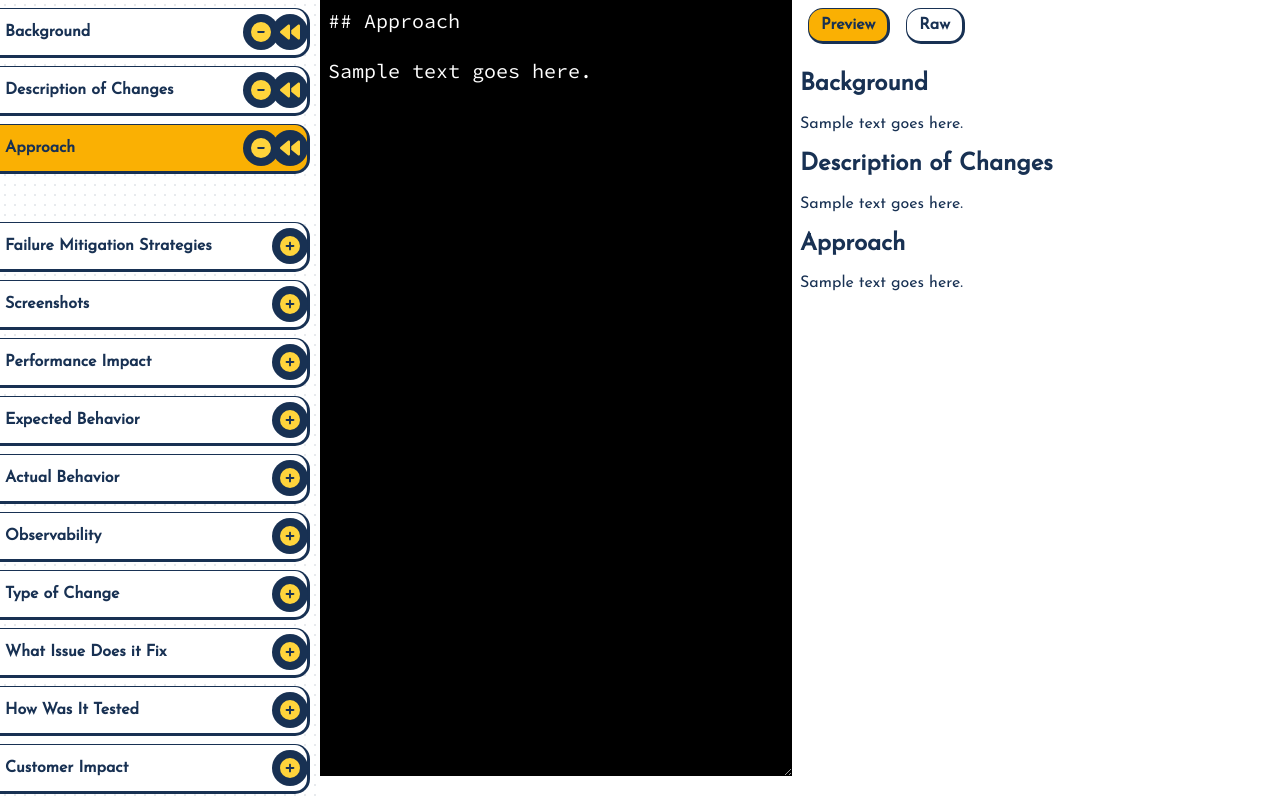
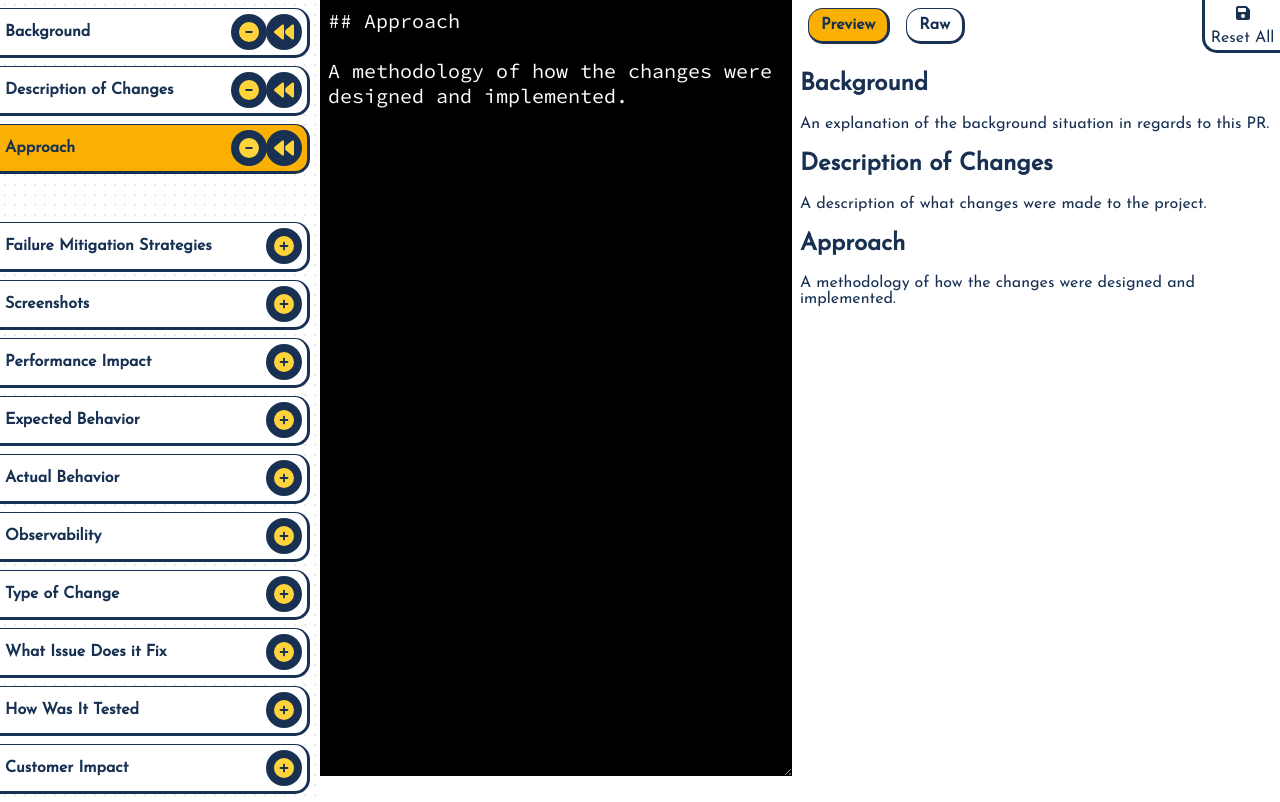
Before and after one commit to CharlesDesiderio/pr-manager, a React (Create React App) app: page / in a window 1280 px wide. Both pictures are taken after a click on the icon 290 px from the left and 188 px from the top of the page. Built offline with nearby package versions, Linux system fonts and the light colour scheme.

Commit message:
Added local storage and clearing local storage and descriptions in each section

```diff
--- a/src/App.js
+++ b/src/App.js
@@ -7,7 +7,7 @@ import Output from './components/Output'
 import Section from './components/Section'
 
 import { FontAwesomeIcon } from '@fortawesome/react-fontawesome'
-import { faBackward, faPlusCircle, faMinusCircle } from '@fortawesome/free-solid-svg-icons'
+import { faBackward, faPlusCircle, faMinusCircle, faSave } from '@fortawesome/free-solid-svg-icons'
 
 import { DragDropContext, Droppable, Draggable } from 'react-beautiful-dnd';
 
@@ -18,67 +18,67 @@ const App = () => {
   const sectionsArray = [
     {
       title: `Background`,
-      text: `## Background\n\nSample text goes here.`,
+      text: `## Background\n\nAn explanation of the background situation in regards to this PR.`,
       included: true
     },
     {
       title: `Description of Changes`,
-      text: `## Description of Changes\n\nSample text goes here.`,
+      text: `## Description of Changes\n\nA description of what changes were made to the project.`,
       included: true
     },
     {
       title: `Approach`,
-      text: `## Approach\n\nSample text goes here.`,
+      text: `## Approach\n\nA methodology of how the changes were designed and implemented.`,
       included: false
     },
     {
       title: `Failure Mitigation Strategies`,
-      text: `## Failure Mitigation Strategies\n\nSample text goes here.`,
+      text: `## Failure Mitigation Strategies\n\nAn explanation of what changes were made to prevent any failures.`,
       included: false
     },
     {
       title: `Screenshots`,
-      text: `## Screenshots\n\nSample text goes here.`,
+      text: `## Screenshots\n\nLinks to screenshots.`,
       included: false
     },
     {
       title: `Performance Impact`,
-      text: `## Performance Impact\n\nSample text goes here.`,
+      text: `## Performance Impact\n\nHow does this PR affect performance, either positively or negatively?`,
       included: false
     },
     {
       title: `Expected Behavior`,
-      text: `## Expected Behavior\n\nSample text goes here.`,
+      text: `## Expected Behavior\n\nWhat this PR intends to accomplish in regards to behavior.`,
       included: false
     },
     {
       title: `Actual Behavior`,
-      text: `## Actual Behavior\n\nSample text goes here.`,
+      text: `## Actual Behavior\n\nWhat his PR actually accomplishes in regards to behavior.`,
       included: false
     },
     {
       title: `Observability`,
-      text: `## Observability\n\nSample text goes here.`,
+      text: `## Observability\n\nDetails related to observability.`,
       included: false
     },
     {
       title: `Type of Change`,
-      text: `## Type of Change\n\nSample text goes here.`,
+      text: `## Type of Change\n\nA detailed description of the way the project has been changed.`,
       included: false
     },
     {
       title: `What Issue Does it Fix`,
-      text: `## What Issue Does it Fix\n\nSample text goes here.`,
+      text: `## What Issue Does it Fix\n\nWhich specific bug or error was fixed.`,
       included: false
     },
     {
       title: `How Was It Tested`,
-      text: `## How Was It Tested\n\nSample text goes here.`,
+      text: `## How Was It Tested\n\nAn explanation of testing methodology.`,
       included: false
     },
     {
       title: `Customer Impact`,
-      text: `## Customer Impact\n\nSample text goes here.`,
+      text: `## Customer Impact\n\nHow these changes will impact current customers and users.`,
       included: false
     }
   ]
@@ -156,6 +156,12 @@ const App = () => {
     window.localStorage.setItem("prManagerState", JSON.stringify(sectionsState))
   }
 
+  const clearStorage = () => {
+    localStorage.removeItem("prManagerState")
+    setSectionsState(sectionsArray)
+    setCurrentItem(0)
+  }
+
   return (
     <div className={styles.container}>
       <DragDropContext onDragEnd={handleDragEnd}>
@@ -188,6 +194,8 @@ const App = () => {
         <Output viewType={previewState} data={sectionsState} />
 
       </div>
+      {window.localStorage.getItem("prManagerState") ?  <div onClick={clearStorage} className={styles.resetButton}><FontAwesomeIcon icon={faSave} />Reset All</div> : null }
+
     </div>
   )
 }
--- a/src/App.module.css
+++ b/src/App.module.css
@@ -22,7 +22,7 @@ body {
 
 .section, .inactiveSection {
   display: grid;
-  grid-template-columns: 80% 10% 10%;
+  grid-template-columns: 76% 12% 12%;
   margin: 8px 10px 8px 0;
   border-radius: 0 15px 15px 0;
   padding: 5px;
@@ -44,7 +44,7 @@ body {
 }
 
 .inactiveSection {
-  grid-template-columns: 90% 10%;
+  grid-template-columns: 88% 12%;
 }
 
 .faIcon {
@@ -60,6 +60,7 @@ body {
   background-color: #183153;
   color: #ffd43b;
   transition: .1s;
+
 }
 
 .faIcon:hover {
@@ -101,3 +102,24 @@ body {
 .outputToggleSelected {
   background-color: #fab003;
 }
+
+.resetButton {
+  position: absolute;
+  display: grid;
+  place-items: center;
+  font-size: 1rem;
+  width: 75px;
+  height: 50px;
+  top: 0;
+  right: 0;
+  border-left: 3px solid #183153;
+  border-bottom: 3px solid #183153;
+  border-radius: 0 0 0 15px;
+}
+
+.resetButton:hover {
+  background-color: #F88787;
+  cursor: pointer;
+  border-color: red;
+  color: red;
+}
```
